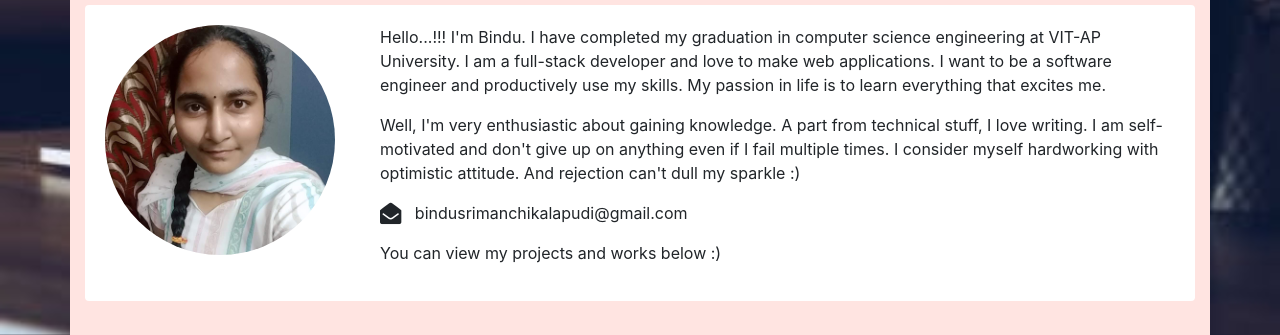
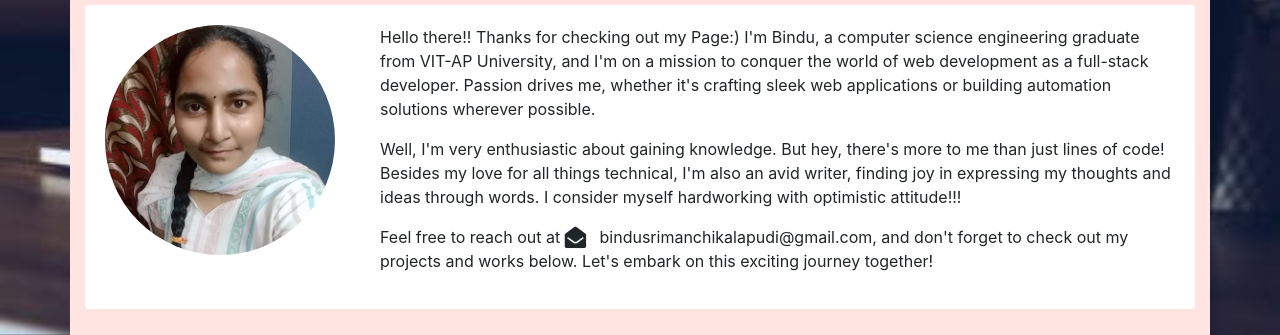
Before and after one commit to BinduSriM/BinduSri, a plain HTML site: page index.html in a window 1280 px wide. Shown: the part 465-800 px from the top of the page. Drawn offline with nearby package versions, Linux system fonts and the light colour scheme.

Commit message:
Changed description

```diff
--- a/index.html
+++ b/index.html
@@ -59,13 +59,13 @@
 			    		<p><img src="assets/me.jpg" class="rounded-circle" alt="my pic"/></p>
 			    	</div>
 			    	<div class="col-md-9">
-				    	<p>Hello...!!! I'm Bindu. I have completed my graduation in computer science engineering at VIT-AP University. I am a full-stack developer and love to make web applications. I want to be a software engineer and productively use my skills. My passion in life is to learn everything that excites me.</p>
+				    	<p>Hello there!! Thanks for checking out my Page:) I'm Bindu, a computer science engineering graduate from VIT-AP University, and I'm on a mission to conquer the world of web development as a full-stack developer. Passion drives me, whether it's crafting sleek web applications or building automation solutions  wherever possible.</p>
 
-				    	<p>Well, I'm very enthusiastic about gaining knowledge. A part from technical stuff, I love writing. I am self-motivated and don't give up on anything even if I fail multiple times. I consider myself hardworking with optimistic attitude. And rejection can't dull my sparkle :)</p>
+				    	<p>Well, I'm very enthusiastic about gaining knowledge. But hey, there's more to me than just lines of code! Besides my love for all things technical,  I'm also an avid writer, finding joy in expressing my thoughts and ideas through words. I consider myself hardworking with optimistic attitude!!!</p>
 
-				    	<p><span class="fa fa-envelope-open fa-lg"></span> &nbsp; bindusrimanchikalapudi@gmail.com</p>
+<!-- <!-- 				<!-- <p><span class="fa fa-envelope-open fa-lg"></span> &nbsp; bindusrimanchikalapudi@gmail.com</p> -->
 
-				    	<p>You can view my projects and works below :)</p>
+				    	<p>Feel free to reach out at <span class="fa fa-envelope-open fa-lg"></span> &nbsp; bindusrimanchikalapudi@gmail.com, and don't forget to check out my projects and works below. Let's embark on this exciting journey together!</p>
 			    	</div>
 		    </div>
 		    </div>
```
